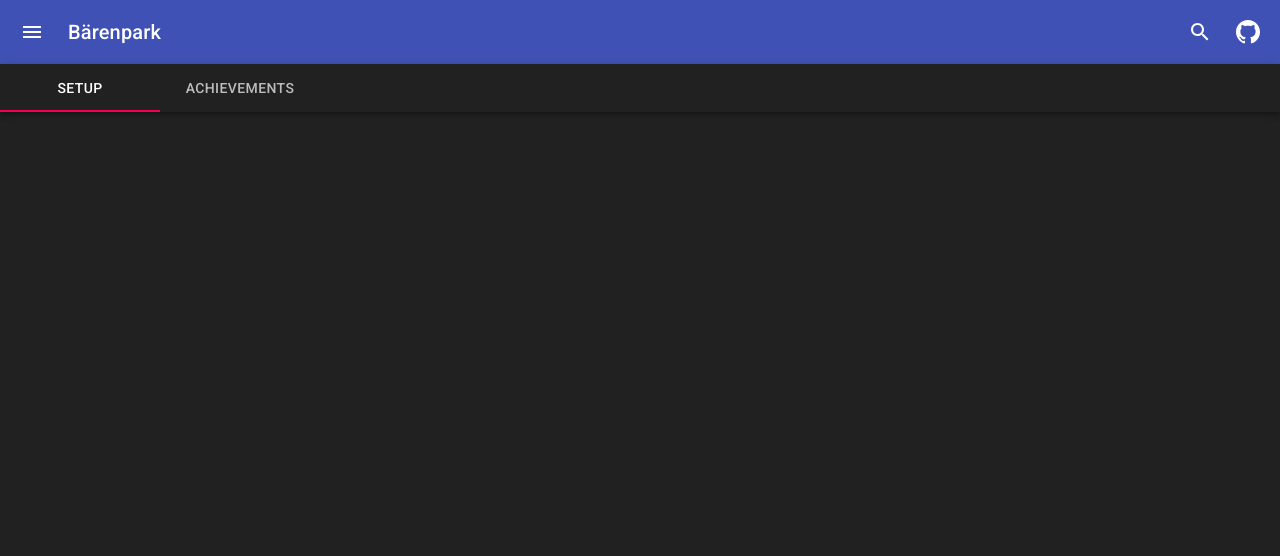
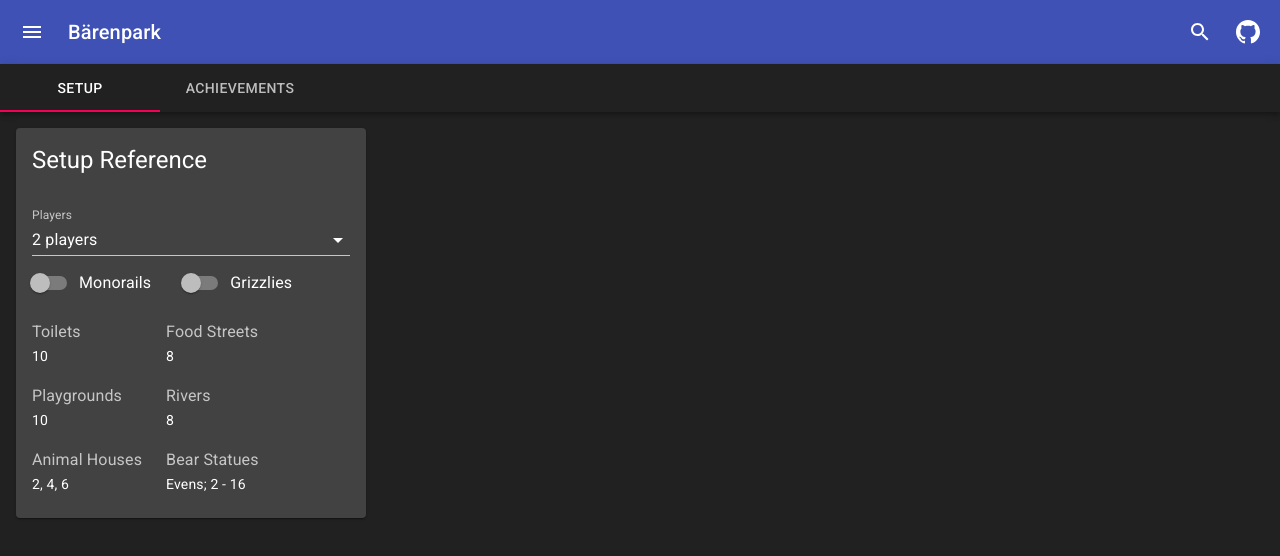
Before and after one commit to NiXXeD/bghelper, a React (Create React App) app: page /#/barenpark in a window 1280 px wide. Shown: the top 556 px of the page. Built offline with nearby package versions, Linux system fonts and the light colour scheme.

Commit message:
feat: Add Barenpark setup reference.

```diff
--- a/src/games/barenpark/Barenpark.js
+++ b/src/games/barenpark/Barenpark.js
@@ -1,9 +1,10 @@
 import React from 'react'
 import Tabs from '../../shared/Tabs'
+import Setup from './setup/Setup'
 
 function Barenpark() {
     const tabs = [
-        {label: 'Setup', content: <div/>},
+        {label: 'Setup', content: <Setup/>},
         {label: 'Achievements', content: <div/>},
     ]
     return <Tabs title={'Bärenpark'} tabs={tabs}/>
--- /dev/null
+++ b/src/games/barenpark/setup/Setup.js
@@ -0,0 +1,122 @@
+import FormControlLabel from '@material-ui/core/FormControlLabel'
+import Switch from '@material-ui/core/Switch'
+import React, {useState} from 'react'
+import Card from '@material-ui/core/Card/Card'
+import CardContent from '@material-ui/core/CardContent'
+import CardHeader from '@material-ui/core/CardHeader'
+import Select from '@material-ui/core/Select'
+import MenuItem from '@material-ui/core/MenuItem'
+import Input from '@material-ui/core/Input'
+import InputLabel from '@material-ui/core/InputLabel'
+import FormControl from '@material-ui/core/FormControl'
+import FormGroup from '@material-ui/core/FormGroup'
+import LabelValueDisplay from '../../../shared/LabelValueDisplay'
+import playerData from './playerData'
+import {makeStyles} from '@material-ui/styles'
+
+function Setup() {
+    const classes = useStyles()
+    const [players, setPlayers] = useState(2)
+    const [monorails, setMonorails] = useState(false)
+    const [grizzlies, setGrizzlies] = useState(false)
+    const data = playerData[players]
+
+    return (
+        <Card className={classes.card}>
+            <CardHeader title="Setup Reference"/>
+            <CardContent>
+                <FormGroup>
+                    {/* Players */}
+                    <FormControl>
+                        <InputLabel htmlFor="players">Players</InputLabel>
+                        <Select
+                            className={classes.select}
+                            value={players}
+                            onChange={event => setPlayers(event.target.value)}
+                            input={<Input id="players"/>}
+                        >
+                            {Object.keys(playerData).map(count =>
+                                <MenuItem key={count} value={count}>{`${count} players`}</MenuItem>
+                            )}
+                        </Select>
+                    </FormControl>
+
+                    <div className={classes.row}>
+                        {/* Monorails */}
+                        <FormControlLabel
+                            className={classes.switch}
+                            label="Monorails"
+                            control={
+                                <Switch
+                                    checked={monorails}
+                                    onChange={event => setMonorails(event.target.checked)}
+                                />
+                            }
+                        />
+
+                        {/* Grizzlies */}
+                        <FormControlLabel
+                            className={classes.switch}
+                            label="Grizzlies"
+                            control={
+                                <Switch
+                                    checked={grizzlies}
+                                    onChange={event => setGrizzlies(event.target.checked)}
+                                />
+                            }
+                        />
+                    </div>
+
+                    <div className={classes.row}>
+                        <div className={classes.col}>
+                            <LabelValueDisplay label='Toilets' value={grizzlies ? data.grizzlyToilets : data.toilets}/>
+                            <LabelValueDisplay label='Playgrounds' value={data.playgrounds}/>
+                            <LabelValueDisplay
+                                label='Animal Houses'
+                                value={grizzlies ? data.grizzlyAnimalHouses : data.animalHouses}
+                            />
+                            {monorails && <LabelValueDisplay label='Monorail Towers' value={data.monorailTowers}/>}
+                        </div>
+
+                        <div className={classes.col}>
+                            <LabelValueDisplay label='Food Streets' value={data.foodStreets}/>
+                            <LabelValueDisplay label='Rivers' value={data.rivers}/>
+                            <LabelValueDisplay
+                                label='Bear Statues'
+                                value={grizzlies ? data.grizzlyBearStatues : data.bearStatues}
+                            />
+                            {monorails && <LabelValueDisplay label='Monorail Cars' value={data.monorailCars}/>}
+                        </div>
+                    </div>
+                </FormGroup>
+            </CardContent>
+        </Card>
+    )
+}
+
+const useStyles = makeStyles({
+    card: {
+        margin: 16,
+        maxWidth: 350
+    },
+    subheading: {
+        marginTop: 16
+    },
+    select: {
+        marginBottom: 8
+    },
+    switch: {
+        marginRight: 32
+    },
+    row: {
+        display: 'flex',
+        flexDirection: 'row'
+    },
+    col: {
+        display: 'flex',
+        flexDirection: 'column',
+        marginRight: 24
+    }
+})
+
+export default Setup
--- /dev/null
+++ b/src/games/barenpark/setup/playerData.js
@@ -0,0 +1,41 @@
+export default {
+    2: {
+        toilets: 10,
+        playgrounds: 10,
+        foodStreets: 8,
+        rivers: 8,
+        animalHouses: '2, 4, 6',
+        bearStatues: 'Evens; 2 - 16',
+        monorailTowers: 14,
+        monorailCars: '2 each; 10, 8, 6, 5, 4, 3',
+        grizzlyToilets: 18,
+        grizzlyAnimalHouses: '2, 4, 6, 8',
+        grizzlyBearStatues: 'Evens; 2 - 20'
+    },
+    3: {
+        toilets: 10,
+        playgrounds: 10,
+        foodStreets: 12,
+        rivers: 12,
+        animalHouses: '2 - 6',
+        bearStatues: '3 - 14',
+        monorailTowers: 21,
+        monorailCars: '3 each; 10, 8, 6, 5, 4, 3',
+        grizzlyToilets: 18,
+        grizzlyAnimalHouses: '2 - 7',
+        grizzlyBearStatues: '3 - 17'
+    },
+    4: {
+        toilets: 10,
+        playgrounds: 10,
+        foodStreets: 16,
+        rivers: 16,
+        animalHouses: '1 - 7',
+        bearStatues: '1 - 16',
+        monorailTowers: 28,
+        monorailCars: '4 each; 10, 8, 6, 5, 4, 3',
+        grizzlyToilets: 18,
+        grizzlyAnimalHouses: '1 - 8',
+        grizzlyBearStatues: '1 - 20'
+    }
+}
--- a/src/games/foodChainMagnate/calc/Calc.js
+++ b/src/games/foodChainMagnate/calc/Calc.js
@@ -92,7 +92,6 @@
 
                     {/* Garden House */}
                     <FormControlLabel
-                        className={classes.switch}
                         label="Garden House"
                         control={
                             <Switch
@@ -104,7 +103,6 @@
 
                     {/* CFO Bonus */}
                     <FormControlLabel
-                        className={classes.switch}
                         label="CFO Bonus"
                         control={
                             <Switch
@@ -138,9 +136,6 @@
     },
     select: {
         marginBottom: 24
-    },
-    switch: {
-        marginTop: -6
     }
 })
 
--- a/src/games/foodChainMagnate/setup/Setup.js
+++ b/src/games/foodChainMagnate/setup/Setup.js
@@ -4,11 +4,11 @@
 import CardHeader from '@material-ui/core/CardHeader'
 import Select from '@material-ui/core/Select'
 import MenuItem from '@material-ui/core/MenuItem'
-import Typography from '@material-ui/core/Typography'
 import Input from '@material-ui/core/Input'
 import InputLabel from '@material-ui/core/InputLabel'
 import FormControl from '@material-ui/core/FormControl'
 import FormGroup from '@material-ui/core/FormGroup'
+import LabelValueDisplay from '../../../shared/LabelValueDisplay'
 import playerData from './playerData'
 import {makeStyles} from '@material-ui/styles'
 
@@ -30,37 +30,16 @@
                             onChange={event => setPlayers(event.target.value)}
                             input={<Input id="players"/>}
                         >
-                            {
-                                Object.keys(playerData).map(count =>
-                                    <MenuItem key={count} value={count}>{`${count} players`}</MenuItem>
-                                )
-                            }
+                            {Object.keys(playerData).map(count =>
+                                <MenuItem key={count} value={count}>{`${count} players`}</MenuItem>
+                            )}
                         </Select>
                     </FormControl>
 
-                    {/* Map Size */}
-                    <Typography variant="subtitle1" color="textSecondary" className={classes.subheading}>
-                        Map Size
-                    </Typography>
-                    <Typography variant="body2">{data.mapSize}</Typography>
-
-                    {/* 1x Employees */}
-                    <Typography variant="subtitle1" color="textSecondary" className={classes.subheading}>1x
-                        Employees
-                    </Typography>
-                    <Typography variant="body2">{data.employees}</Typography>
-
-                    {/* Billboards Removed */}
-                    <Typography variant="subtitle1" color="textSecondary" className={classes.subheading}>
-                        Billboards Removed</Typography>
-                    <Typography variant="body2">{data.billboards}
-                    </Typography>
-
-                    {/* Reserve */}
-                    <Typography variant="subtitle1" color="textSecondary" className={classes.subheading}>
-                        Reserve
-                    </Typography>
-                    <Typography variant="body2">{data.reserve}</Typography>
+                    <LabelValueDisplay label='Map Size' value={data.mapSize}/>
+                    <LabelValueDisplay label='1x Employees' value={data.employees}/>
+                    <LabelValueDisplay label='Billboards Removed' value={data.billboards}/>
+                    <LabelValueDisplay label='Reserve' value={data.reserve}/>
                 </FormGroup>
             </CardContent>
         </Card>
@@ -71,9 +50,6 @@
     card: {
         margin: 16,
         maxWidth: 225
-    },
-    subheading: {
-        marginTop: 16
     }
 })
 
--- /dev/null
+++ b/src/shared/LabelValueDisplay.js
@@ -0,0 +1,25 @@
+import {makeStyles} from '@material-ui/styles'
+import React from 'react'
+import Typography from '@material-ui/core/Typography'
+
+function LabelValueDisplay({label, value}) {
+    const classes = useStyles()
+    return (
+        <div className={classes.subheading}>
+            <Typography variant="subtitle1" color="textSecondary">
+                {label}
+            </Typography>
+            <Typography variant="body2">
+                {value}
+            </Typography>
+        </div>
+    )
+}
+
+const useStyles = makeStyles({
+    subheading: {
+        marginTop: 16
+    }
+})
+
+export default LabelValueDisplay
```
